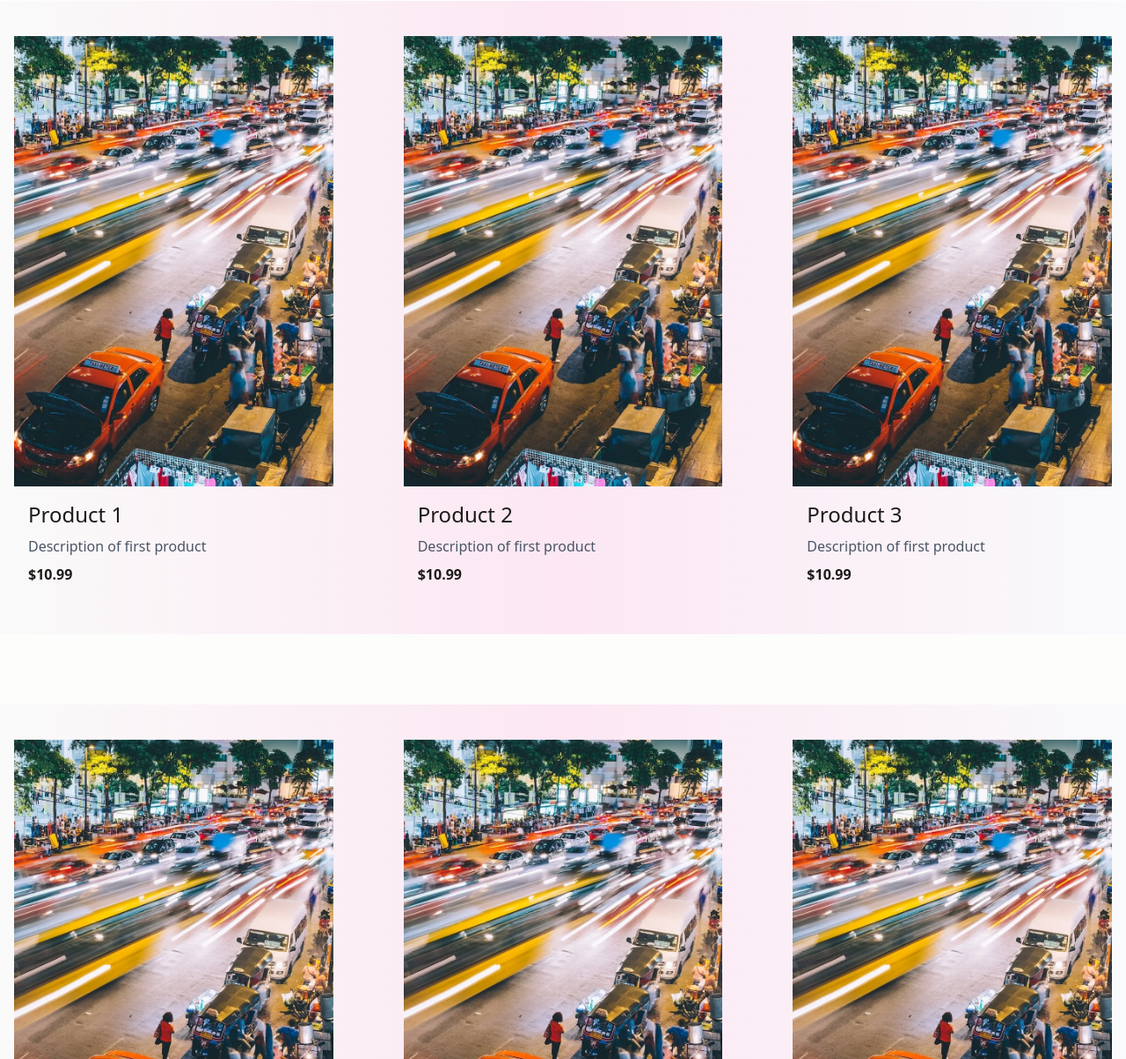
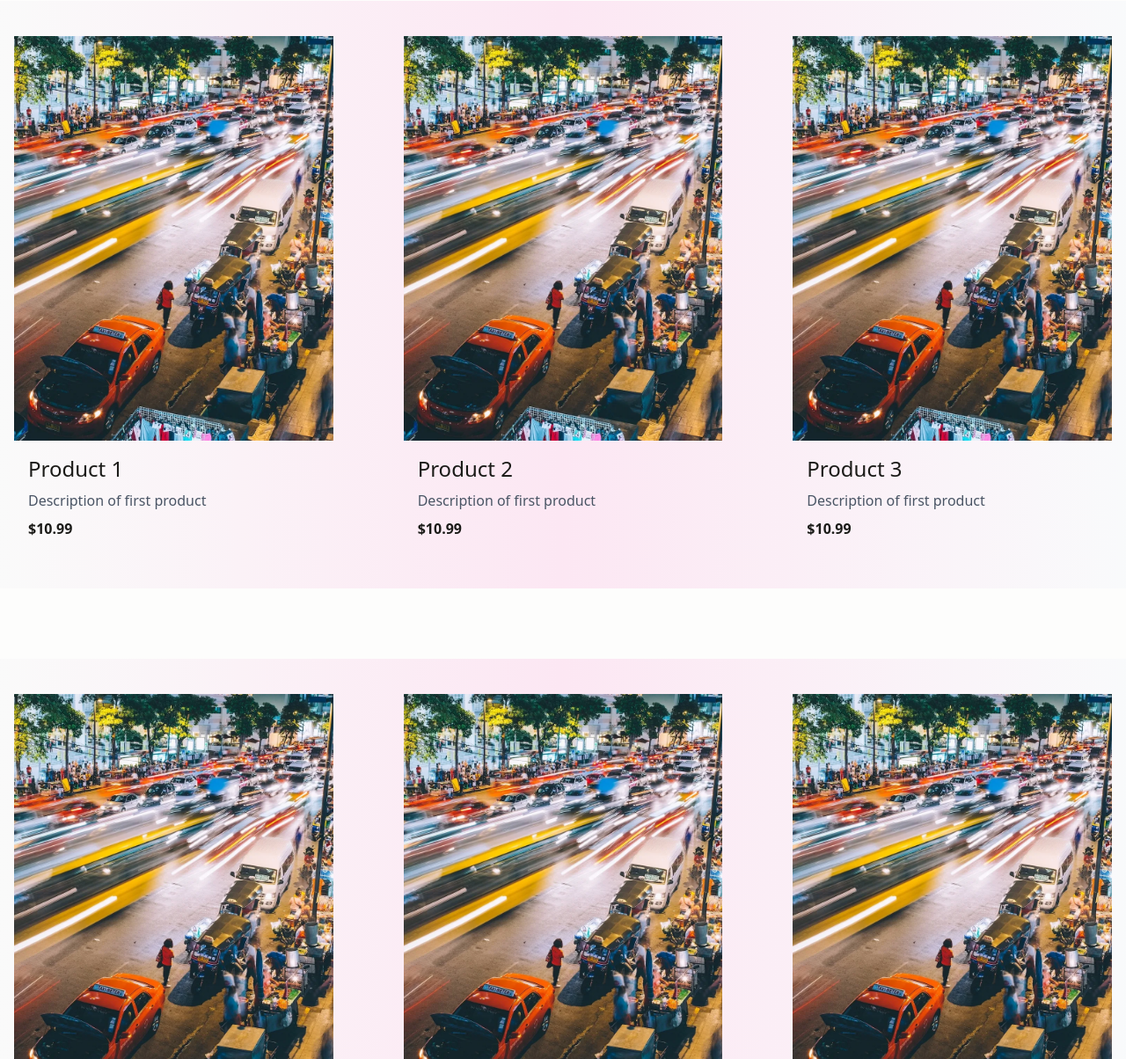
Before and after one commit to andrewsanjayaa/shops, a plain HTML site: page product.html in a window 1280 px wide. Shown: the part 736-1940 px from the top of the page at 88% size. Drawn offline with nearby package versions, Linux system fonts and the light colour scheme.

Commit message:
sizing change

```diff
--- a/product.html
+++ b/product.html
@@ -95,7 +95,7 @@
       <div class="carousel overflow-x-auto gap-20">
         <!-- Product 1 -->
         <div class = "overflow-hidden">
-          <img src = "aset/photo-1507358522600-9f71e620c44e.webp"  class = "w-128 h-128 object-cover" />
+          <img src = "aset/photo-1507358522600-9f71e620c44e.webp"  class = "w-128 h-115 object-cover" />
           <div class = "p-4">
             <h3 class = "text-2xl font-medium"> Product 1 </h3>
             <p class = "text-md text-gray-600 mt-2"> Description of first product </p>
@@ -105,7 +105,7 @@
 
         <!-- Product 2 -->
         <div class = "overflow-hidden">
-          <img src = "aset/photo-1507358522600-9f71e620c44e.webp"  class = "w-128 h-128 object-cover" />
+          <img src = "aset/photo-1507358522600-9f71e620c44e.webp"  class = "w-128 h-115 object-cover" />
           <div class = "p-4">
             <h3 class = "text-2xl font-medium"> Product 2 </h3>
             <p class = "text-md text-gray-600 mt-2"> Description of first product </p>
@@ -115,7 +115,7 @@
 
         <!-- Product 3 -->
         <div class = "overflow-hidden">
-          <img src = "aset/photo-1507358522600-9f71e620c44e.webp"  class = "w-128 h-128 object-cover" />
+          <img src = "aset/photo-1507358522600-9f71e620c44e.webp"  class = "w-128 h-115 object-cover" />
           <div class = "p-4">
             <h3 class = "text-2xl font-medium"> Product 3 </h3>
             <p class = "text-md text-gray-600 mt-2"> Description of first product </p>
@@ -130,7 +130,7 @@
       <div class = "carousel overflow-x-auto gap-20">
         <!-- Product 1 -->
         <div class = "overflow-hidden">
-          <img src = "aset/photo-1507358522600-9f71e620c44e.webp"  class = "w-128 h-128 object-cover" />
+          <img src = "aset/photo-1507358522600-9f71e620c44e.webp"  class = "w-128 h-115 object-cover" />
           <div class = "p-4">
             <h3 class = "text-2xl font-medium"> Product 4 </h3>
             <p class = "text-md text-gray-600 mt-2"> Description of first product </p>
@@ -139,7 +139,7 @@
         </div>
 
         <div class= "overflow-hidden">
-          <img src= " aset/photo-1507358522600-9f71e620c44e.webp"  class= "w-128 h-128 object-cover" />
+          <img src= " aset/photo-1507358522600-9f71e620c44e.webp"  class= "w-128 h-115 object-cover" />
           <div class = "p-4">
             <h3 class = "text-2xl font-medium"> Product 5 </h3>
             <p class = "text-md text-gray-600 mt-2"> Description of first product </p>
@@ -148,7 +148,7 @@
         </div>
 
         <div class = "overflow-hidden">
-          <img src = "aset/photo-1507358522600-9f71e620c44e.webp"  class = "w-128 h-128 object-cover" />
+          <img src = "aset/photo-1507358522600-9f71e620c44e.webp"  class = "w-128 h-115 object-cover" />
           <div class = "p-4">
             <h3 class = "text-2xl font-medium"> Product 6 </h3>
             <p class = "text-md text-gray-600 mt-2"> Description of first product </p>
```
